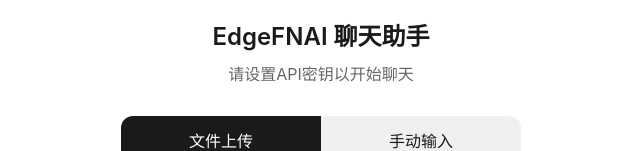
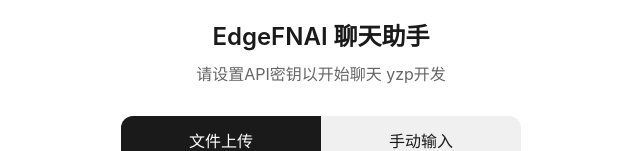
Before and after one commit to cv50-50/cv50-50.github.io, a plain HTML site: page index.html in a window 1280 px wide. Shown: the part 248-399 px from the top of the page, without its empty margins (319-959 px from the left). Drawn offline with Linux system fonts and the light colour scheme.

Commit message:
加入名称

```diff
--- a/index.html
+++ b/index.html
@@ -583,7 +583,7 @@
                 <i class="fas fa-robot"></i>
             </div>
             <h1>EdgeFNAI 聊天助手</h1>
-            <p class="subtitle">请设置API密钥以开始聊天</p>
+            <p class="subtitle">请设置API密钥以开始聊天   yzp开发</p>
 
             <div class="auth-tabs">
                 <div class="auth-tab active" data-tab="file">文件上传</div>
```
